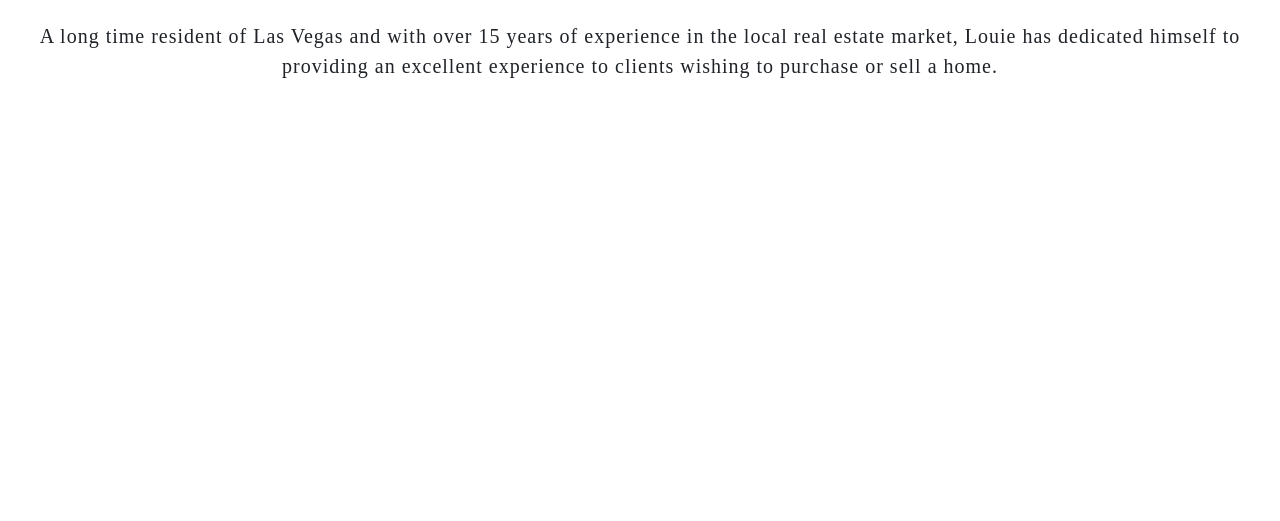
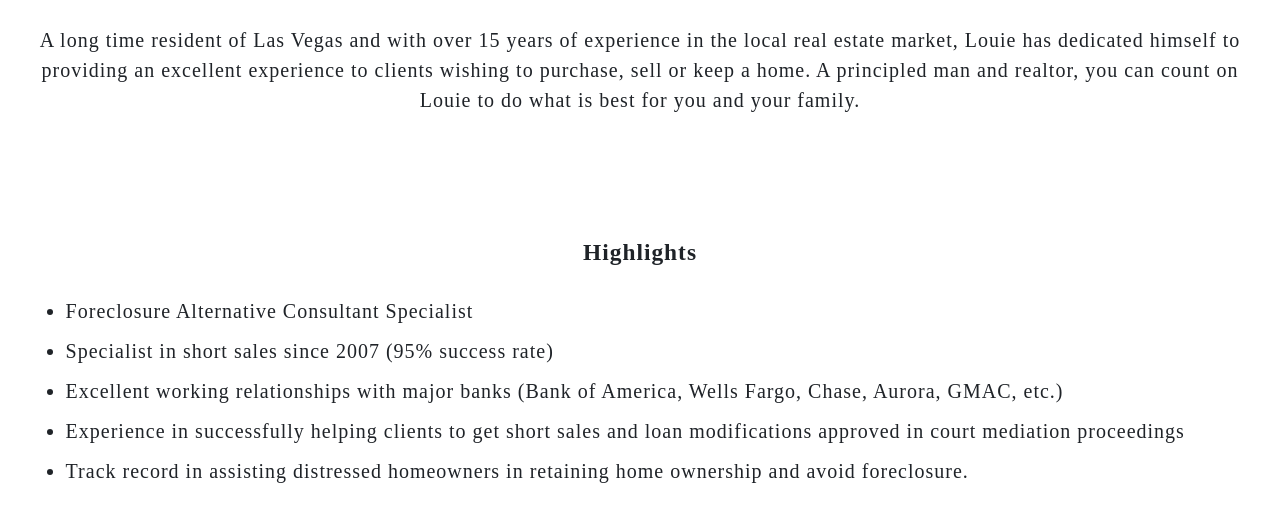
Before and after one commit to travalc/louie-alcantara-realty, a React app: page / in a window 1280 px wide. Shown: the part 829-1350 px from the top of the page. Built offline with nearby package versions, Linux system fonts and the light colour scheme; a web font is replaced by a local one.

Commit message:
Finished profile component

```diff
--- a/src/components/children/Profile.js
+++ b/src/components/children/Profile.js
@@ -8,8 +8,19 @@ class Profile extends Component {
         <div className="about-louie">
           <p>
             A long time resident of Las Vegas and with over 15 years of experience in the local real estate market, Louie has
-            dedicated himself to providing an excellent experience to clients wishing to purchase or sell a home.
+            dedicated himself to providing an excellent experience to clients wishing to purchase, sell or keep a home. A principled man
+            and realtor, you can count on Louie to do what is best for you and your family.
           </p>
+        </div>
+        <div className="career-highlights">
+          <h3>Highlights</h3>
+          <ul>
+            <li>Foreclosure Alternative Consultant Specialist</li>
+            <li>Specialist in short sales since 2007 (95% success rate)</li>
+            <li>Excellent working relationships with major banks (Bank of America, Wells Fargo, Chase, Aurora, GMAC, etc.)</li>
+            <li>Experience in successfully helping clients to get short sales and loan modifications approved in court mediation proceedings</li>
+            <li>Track record in assisting distressed homeowners in retaining home ownership and avoid foreclosure.</li>
+          </ul>
         </div>
       </div>
     )
--- a/src/css/index.scss
+++ b/src/css/index.scss
@@ -157,18 +157,23 @@ body {
   .Profile { //Profile component
     text-align: center;
     margin: 2%;
+    font-family: 'Lustria', serif;
+    line-height: 150%;
+    font-size: 20px;
+    color: #1f2328;
+    font-weight: 10;
+    letter-spacing: 1px;
     .img-louie {
       border-radius: 50%;
       height: 200px;
       width: 200px;
     }
-    .about-louie {
-      font-family: 'Lustria', serif;
-      line-height: 150%;
-      font-size: 20px;
-      color: #1f2328;
-      font-weight: 10;
-      letter-spacing: 1px;
+    .career-highlights {
+      margin-top: 10%;
+      ul {
+        text-align: left;
+        line-height: 200%;
+      }
     }
   }
 
```
Also changed, not shown: src/css/index.css, 1 other file.
